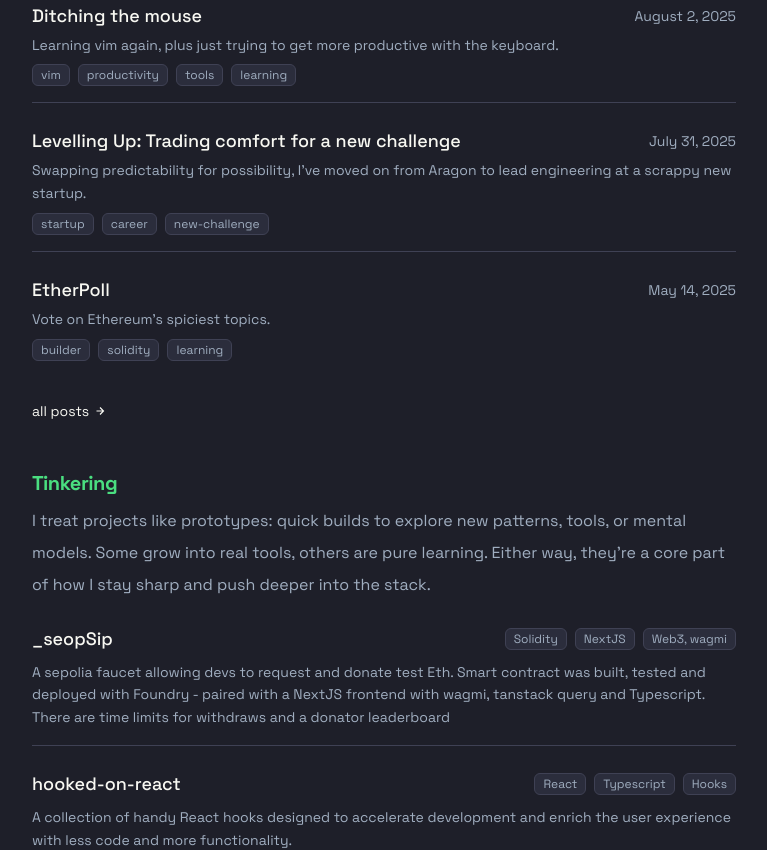
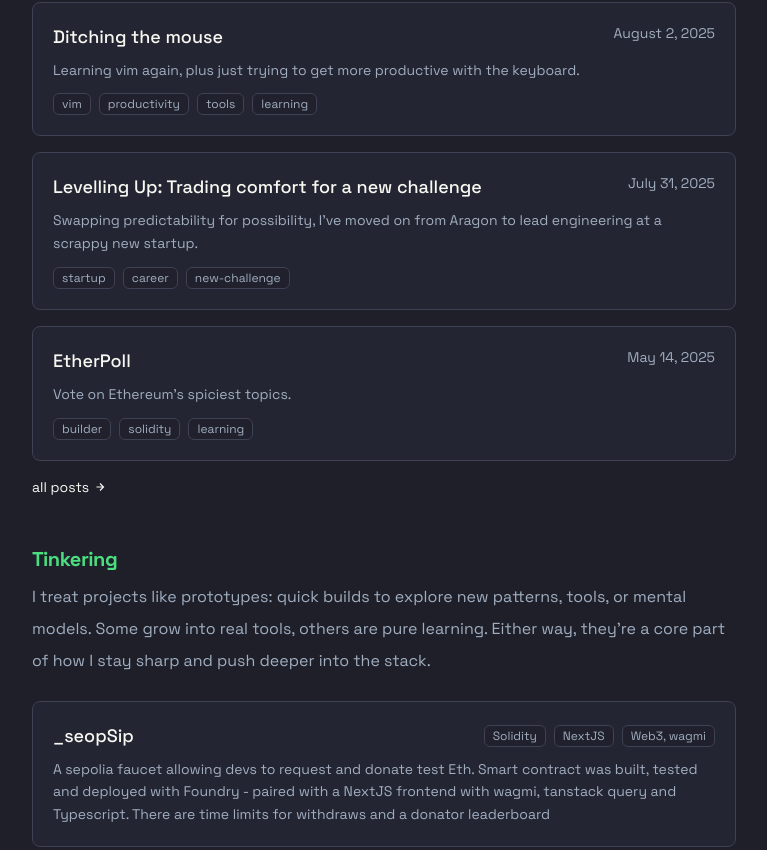
Before and after one commit to shan8851/shan_site, a Next.js app: page / in a window 1280 px wide. Shown: the part 552-1402 px from the top of the page, without its empty margins (256-1023 px from the left). Built offline with nearby package versions, Linux system fonts and the light colour scheme.

Commit message:
chore: card designs

```diff
--- a/app/components/posts.tsx
+++ b/app/components/posts.tsx
@@ -28,39 +28,37 @@ export function BlogPosts({ isPage = false }: { isPage?: boolean }) {
         </div>
       )}
 
-      <div className="flex flex-col gap-6">
+      <div className="flex flex-col gap-4">
         {sortedAndLimitedPosts.map((post, index) => {
           const date = formatDate(post.metadata.publishedAt);
-          const isLast = index === sortedAndLimitedPosts.length - 1;
           return (
-            <article
-              className={`pb-4 ${!isLast ? 'border-b border-border' : ''}`}
-              key={post.slug}
-            >
-              <div className="flex justify-between items-center mb-1 gap-4">
             <Link
               href={`/blog/${post.slug}`}
-                  className="text-lg font-medium text-text hover:text-purple transition-colors"
+              key={post.slug}
+              className="group block"
             >
+              <article className="p-5 rounded-lg border border-border bg-surface/50 hover:bg-surface hover:border-textSecondary/30 transition-all duration-200">
+                <div className="flex justify-between items-start mb-2 gap-4">
+                  <h4 className="text-lg font-medium text-text group-hover:text-purple transition-colors">
                     {post.metadata.title}
-                </Link>
+                  </h4>
                   <p className="text-sm text-textSecondary whitespace-nowrap">
                     {date}
                   </p>
                 </div>
 
                 {post.metadata.summary && (
-                <p className="text-textSecondary text-sm leading-relaxed mt-1">
+                  <p className="text-textSecondary text-sm leading-relaxed">
                     {post.metadata.summary}
                   </p>
                 )}
 
                 {post.metadata.tags && (
-                <div className="flex flex-wrap gap-2 mt-2">
+                  <div className="flex flex-wrap gap-2 mt-3">
                     {post.metadata.tags.split(',').map((tag) => (
                       <span
                         key={tag.trim()}
-                      className="text-xs bg-surface text-textSecondary px-2 py-0.5 rounded-md border border-border"
+                        className="text-xs bg-background/60 text-textSecondary px-2 py-0.5 rounded-md border border-border"
                       >
                         {tag.trim()}
                       </span>
@@ -68,6 +66,7 @@ export function BlogPosts({ isPage = false }: { isPage?: boolean }) {
                   </div>
                 )}
               </article>
+            </Link>
           );
         })}
 
--- a/app/components/projects.tsx
+++ b/app/components/projects.tsx
@@ -17,26 +17,23 @@ const Project: React.FC<ProjectProps> = ({
   isLast,
 }) => {
   return (
-    <div
-      className={`flex flex-col gap-2 pb-4 ${
-        !isLast ? 'border-b border-border' : ''
-      }`}
-    >
-      <div className="flex items-center justify-between flex-wrap gap-3">
     <a
       href={url}
       target="_blank"
       rel="noopener noreferrer"
-          className="text-lg font-medium text-text hover:text-purple transition-colors"
+      className="group block"
     >
+      <div className="p-5 rounded-lg border border-border bg-surface/50 hover:bg-surface hover:border-textSecondary/30 transition-all duration-200">
+        <div className="flex items-center justify-between flex-wrap gap-3 mb-2">
+          <h4 className="text-lg font-medium text-text group-hover:text-purple transition-colors">
             {title}
-        </a>
+          </h4>
           {tags && (
             <div className="flex flex-wrap gap-2">
               {tags.map((tag, index) => (
                 <span
                   key={index}
-                className="text-xs bg-surface text-textSecondary px-2 py-0.5 rounded-md border border-border"
+                  className="text-xs bg-background/60 text-textSecondary px-2 py-0.5 rounded-md border border-border"
                 >
                   {tag}
                 </span>
@@ -48,6 +45,7 @@ const Project: React.FC<ProjectProps> = ({
           {description}
         </p>
       </div>
+    </a>
   );
 };
 
@@ -66,7 +64,7 @@ export const ProjectsPage: React.FC = () => {
         </p>
       </div>
 
-      <div className="flex flex-col gap-6">
+      <div className="flex flex-col gap-4">
         {projectsData.map((project, index) => (
           <Project
             key={index}
```
Lines whose indentation alone changed are shown as unchanged.
